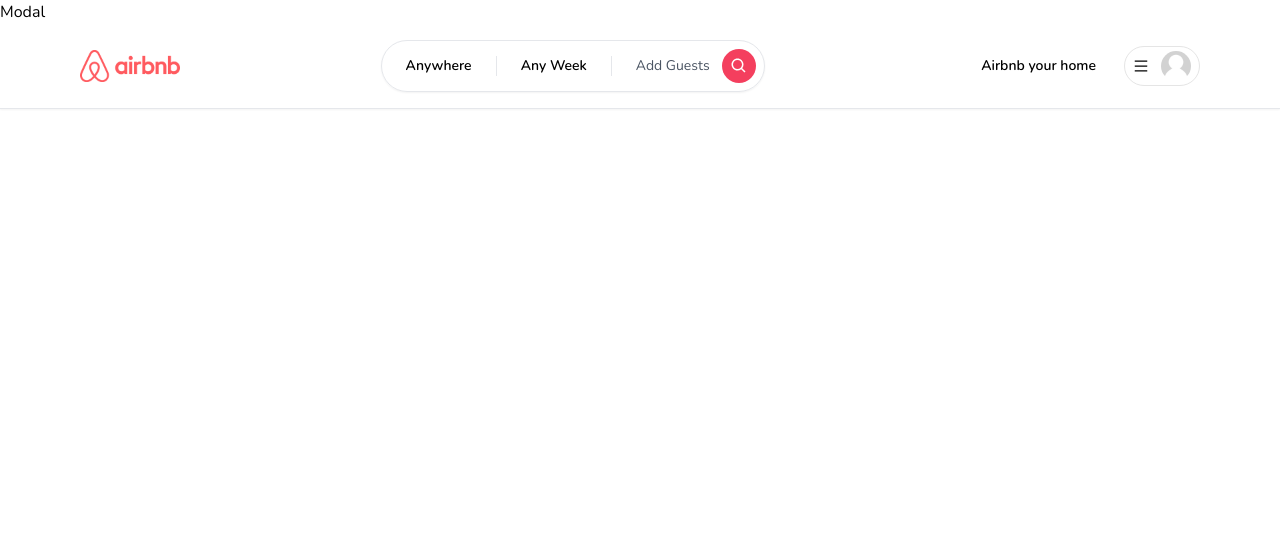
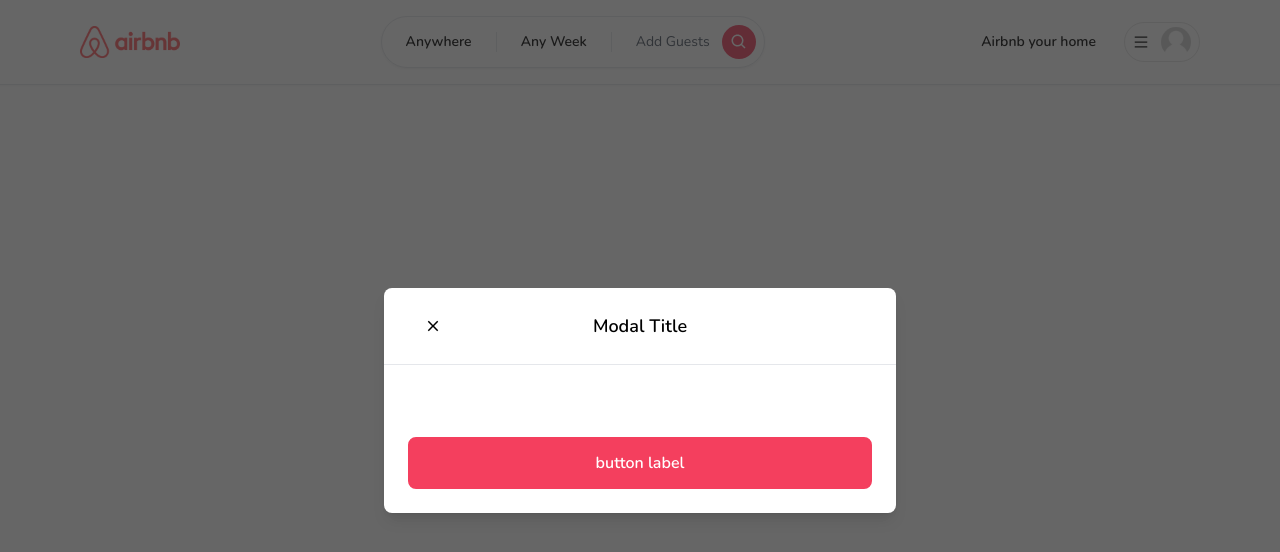
Before and after one commit to alangenfelds/airbnb-fullstack, a Next.js app: page / in a window 1280 px wide. Shown: the top 552 px of the page. Built offline with nearby package versions, Linux system fonts and the light colour scheme.

Commit message:
Modal and Button

```diff
--- /dev/null
+++ b/app/components/Button.tsx
@@ -0,0 +1,43 @@
+"use client";
+
+import { IconType } from "react-icons";
+
+type Props = {
+  label: string;
+  onClick: (e: React.MouseEvent<HTMLButtonElement>) => void;
+  disabled?: boolean;
+  outline?: boolean;
+  small?: boolean;
+  icon?: IconType;
+};
+
+const Button: React.FC<Props> = ({
+  label,
+  onClick,
+  disabled,
+  outline,
+  small,
+  icon: Icon,
+}) => {
+  return (
+    <button
+      onClick={onClick}
+      disabled={disabled}
+      className={`
+  relative disabled:opacity-70 disabled:cursor-not-allowed rounded-lg hover:opacity-80 transition w-full
+  ${outline ? "bg-white" : "bg-rose-500"}
+  ${outline ? "border-black" : "border-rose-500"}
+  ${outline ? "text-black" : "text-white"}
+  ${small ? "py-1" : "py-3"}
+  ${small ? "text-sm" : "text-md"}
+  ${small ? "font-light" : "font-semibold"}
+  ${small ? "border-[1px]" : "border-2"}
+  `}
+    >
+      {Icon && <Icon size={24} className="absolute left-4 top-3" />}
+      {label}
+    </button>
+  );
+};
+
+export default Button;
--- a/app/components/modals/Modal.tsx
+++ b/app/components/modals/Modal.tsx
@@ -1,6 +1,8 @@
 "use client";
 
 import { useState, useEffect, useCallback } from "react";
+import { IoMdClose } from "react-icons/io";
+import Button from "../Button";
 
 type Props = {
   isOpen?: boolean;
@@ -62,7 +64,43 @@
 
   if (!isOpen) return null;
 
-  return <div>Modal</div>;
+  return (
+    <>
+      <div className="fixed flex justify-center items-center overflow-x-hidden overflow-y-auto inset-0 z-50 outline-none focus:outline-none bg-neutral-800/70">
+        <div className="relative w-full md:w-4/6 lg:w-3/6 xl:w-2/5 my-6 mx-auto h-full md:h-auto ">
+          {/* MODAL CONTENT */}
+          <div
+            className={`transalte duration-300 h-full ${
+              showModal ? "translate-y-0" : "transalte-y-full"
+            } ${showModal ? "opacity-100" : "opacity-0"}`}
+          >
+            <div className="relative flex flex-col w-full h-full md:h-auto  border-0 rounded-lg shadow-lg bg-white outline-none focus:outline-none">
+              {/* HEADER */}
+              <div className="flex items-center justify-center p-6 rounded-t relative border-b-[1px]">
+                <button
+                  className="absolute left-9 p-1 border-0 hover:opacity-70"
+                  onClick={handleClose}
+                >
+                  <IoMdClose size={18} />
+                </button>
+                <div className="text-lg font-semibold">{title}</div>
+              </div>
+
+              {/* BODY */}
+              <div className="relative p-6 flex-auto">{body}</div>
+
+              {/* FOOTER */}
+              <div className="flex flex-col gap-2 p-6">
+                <div className="flex items-center gap-4 w-full">
+                  <Button label="button label" />
+                </div>
+              </div>
+            </div>
+          </div>
+        </div>
+      </div>
+    </>
+  );
 };
 
 export default Modal;
--- a/app/layout.tsx
+++ b/app/layout.tsx
@@ -24,7 +24,7 @@
     <html lang="en">
       <body className={font.className}>
         <ClientOnly>
-          <Modal isOpen />
+          <Modal isOpen title="Modal Title" />
           <Navbar />
         </ClientOnly>
         {children}
```
